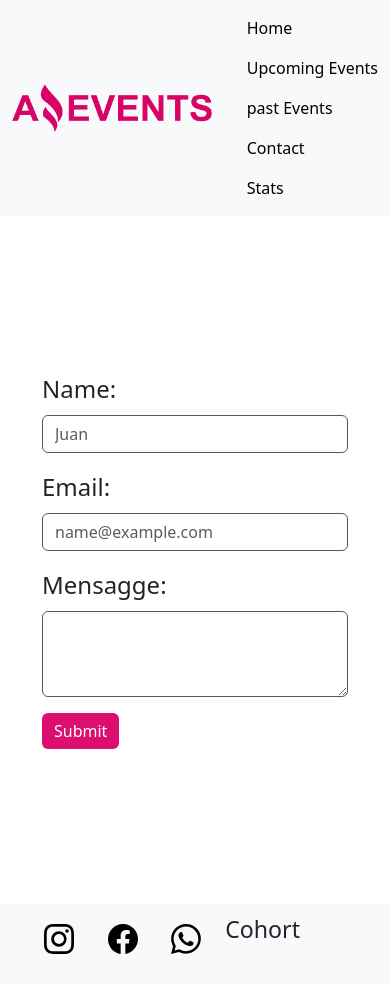
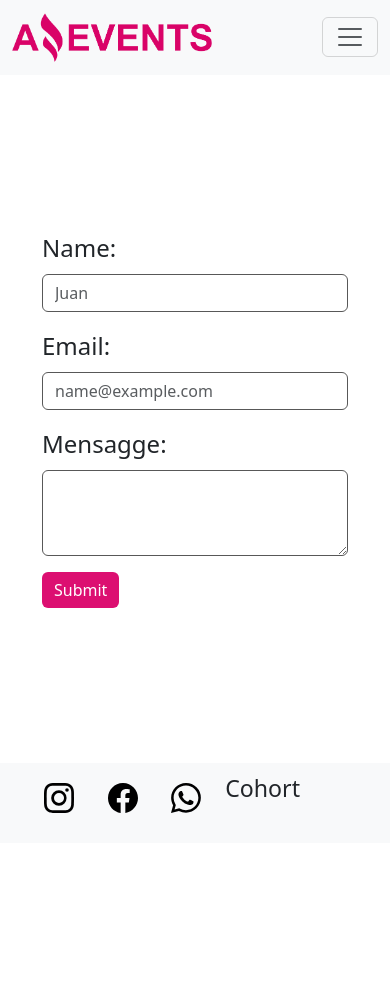
Before and after one commit to matisal10/amazing-events, a plain HTML site: page contact.html in a window 390 px wide. After the commit the page ends 844 px from the top, so only its background shows below. Drawn offline with nearby package versions, Linux system fonts and the light colour scheme.

Commit message:
Feat: :sparkles: add class collapse navbar-collapse in the navbar     to change the nav to a button in lower res

```diff
--- a/contact.html
+++ b/contact.html
@@ -19,10 +19,10 @@
             <div class="container-fluid">
                 <a class="navbar-brand" href="#"> <img src="/assets/Logo Amazing Events.png" alt=""
                         style="width: 200px;"></a>
-                <!-- <button class="navbar-toggler" type="button" data-bs-toggle="collapse" data-bs-target="#navbarNavAltMarkup" aria-controls="navbarNavAltMarkup" aria-expanded="false" aria-label="Toggle navigation">
+                <button class="navbar-toggler" type="button" data-bs-toggle="collapse" data-bs-target="#navbarNavAltMarkup" aria-controls="navbarNavAltMarkup" aria-expanded="false" aria-label="Toggle navigation">
                 <span class="navbar-toggler-icon"></span>
-                </button> -->
-                <div class=" " id="navbarNavAltMarkup">
+                </button>
+                <div class="collapse navbar-collapse " id="navbarNavAltMarkup">
                     <div class="navbar-nav">
                         <a class="nav-link" aria-current="page" href="/index.html">Home</a>
                         <a class="nav-link" href="/upcomingEvents.html">Upcoming Events</a>
```
Also changed, not shown: details.html (+3 -3 lines), index.html (+3 -3 lines), pastEvents.html (+3 -3 lines), upcomingEvents.html (+3 -3 lines).
